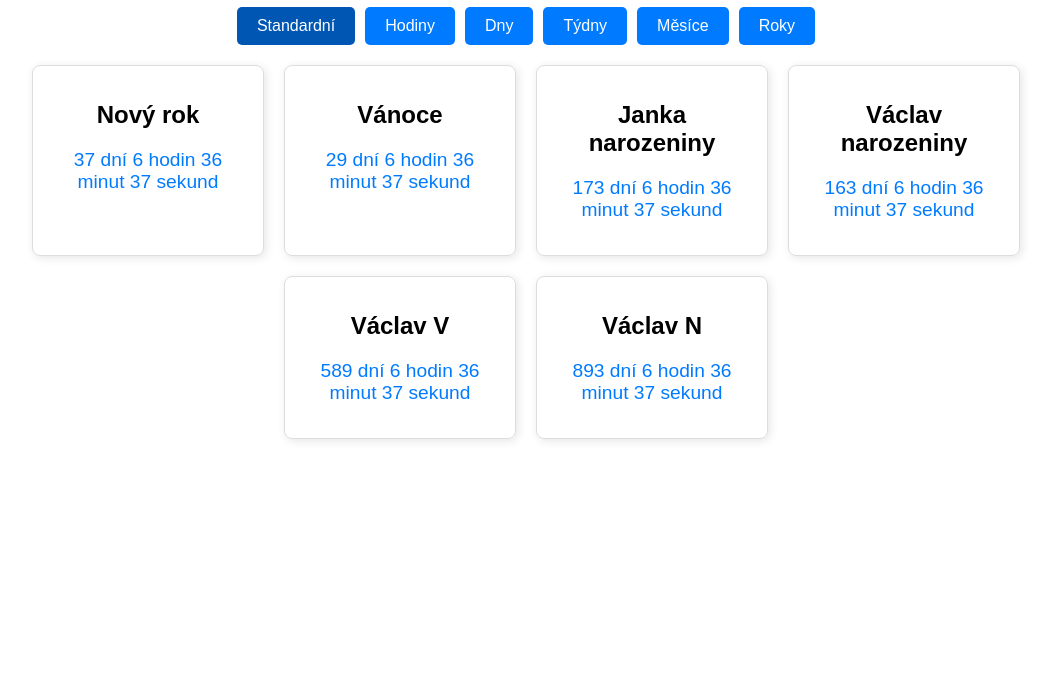
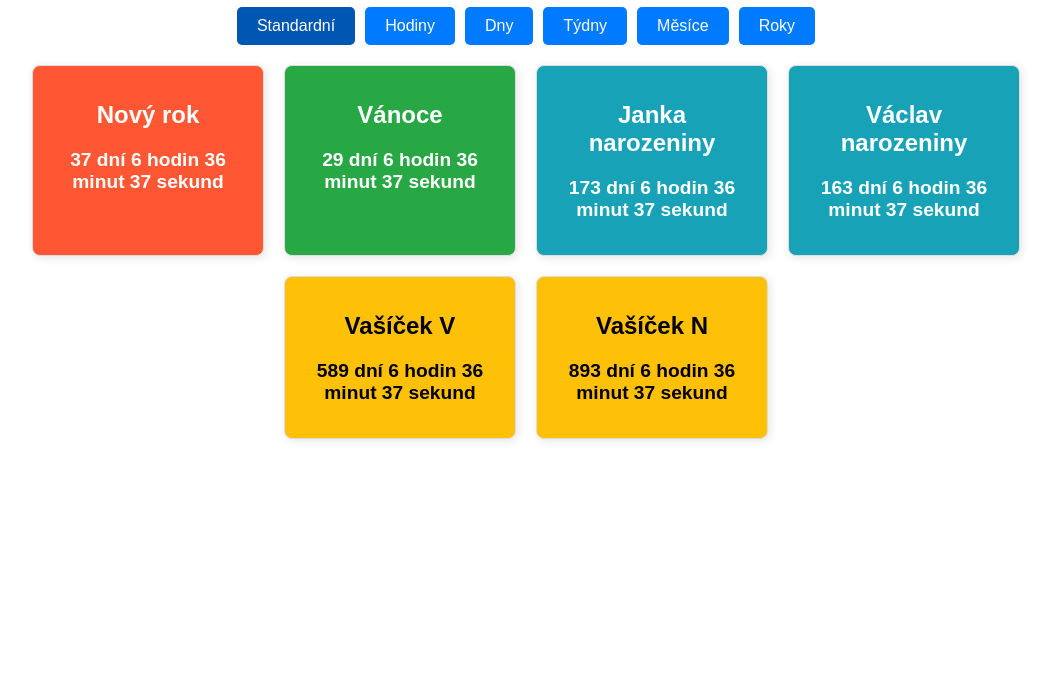
Before and after one commit to steinhauserovi/odpocet, a plain HTML site: page index.html in a window 1280 px wide. Shown: the part 101-800 px from the top of the page, without its empty margins (114-1167 px from the left). Drawn offline with Linux system fonts and the light colour scheme.

Commit message:
Update index.html

```diff
--- a/index.html
+++ b/index.html
@@ -23,13 +23,14 @@
             width: 200px;
             text-align: center;
             box-shadow: 2px 2px 10px rgba(0, 0, 0, 0.1);
+            color: white;
         }
         h1 {
             color: #333;
         }
         .time {
             font-size: 1.2em;
-            color: #007BFF;
+            font-weight: bold;
         }
         .button-container {
             display: flex;
@@ -53,10 +54,24 @@
         .button-container button.active {
             background-color: #0056b3;
         }
+        /* Barvy pro různé události */
+        .countdown.novy-rok {
+            background-color: #FF5733; /* Oranžová */
+        }
+        .countdown.vanoce {
+            background-color: #28A745; /* Zelená */
+        }
+        .countdown.narozeniny {
+            background-color: #17A2B8; /* Modrozelená */
+        }
+        .countdown.specialni {
+            background-color: #FFC107; /* Žlutá */
+            color: black;
+        }
     </style>
 </head>
 <body>
-    <h1>Odpočty do různých dat</h1>
+    <h1>Odpočty:</h1>
     <div class="button-container">
         <button data-format="default" class="active">Standardní</button>
         <button data-format="hours">Hodiny</button>
@@ -71,12 +86,12 @@
 
     <script>
         const countdownData = [
-            { title: "Nový  rok", date: "01-01", recurring: true },
-            { title: "Vánoce", date: "12-24", recurring: true },
-            { title: "Janka narozeniny", date: "05-17", recurring: true },
-            { title: "Václav narozeniny", date: "05-07", recurring: true },
-            { title: "Václav V", date: "2026-07-07", recurring: false },
-            { title: "Václav N", date: "2027-05-07", recurring: false },
+            { title: "Nový rok", date: "01-01", recurring: true, type: "novy-rok" },
+            { title: "Vánoce", date: "12-24", recurring: true, type: "vanoce" },
+            { title: "Janka narozeniny", date: "05-17", recurring: true, type: "narozeniny" },
+            { title: "Václav narozeniny", date: "05-07", recurring: true, type: "narozeniny" },
+            { title: "Vašíček V", date: "2026-07-07", recurring: false, type: "specialni" },
+            { title: "Vašíček N", date: "2027-05-07", recurring: false, type: "specialni" },
         ];
 
         const buttons = document.querySelectorAll(".button-container button");
@@ -138,7 +153,7 @@
                     }
 
                     const countdownHTML = `
-                        <div class="countdown">
+                        <div class="countdown ${event.type}">
                             <h2>${event.title}</h2>
                             <p class="time">${timeDisplay}</p>
                         </div>
@@ -146,7 +161,7 @@
                     container.innerHTML += countdownHTML;
                 } else {
                     container.innerHTML += `
-                        <div class="countdown">
+                        <div class="countdown ${event.type}">
                             <h2>${event.title}</h2>
                             <p class="time">Událost již proběhla!</p>
                         </div>
@@ -156,24 +171,15 @@
         }
 
         function handleButtonClick(event) {
-            // Odstranění aktivní třídy ze všech tlačítek
             buttons.forEach(button => button.classList.remove("active"));
-
-            // Přidání aktivní třídy na aktuální tlačítko
             event.target.classList.add("active");
-
-            // Aktualizace vybraného formátu
             selectedFormat = event.target.getAttribute("data-format");
-
-            // Aktualizace odpočtů
             updateCountdowns();
         }
 
-        // Přidání posluchačů kliknutí na tlačítka
         buttons.forEach(button => button.addEventListener("click", handleButtonClick));
-
-        setInterval(updateCountdowns, 1000); // Aktualizace každou sekundu
-        updateCountdowns(); // Inicializace
+        setInterval(updateCountdowns, 1000);
+        updateCountdowns();
     </script>
 </body>
 </html>
```
